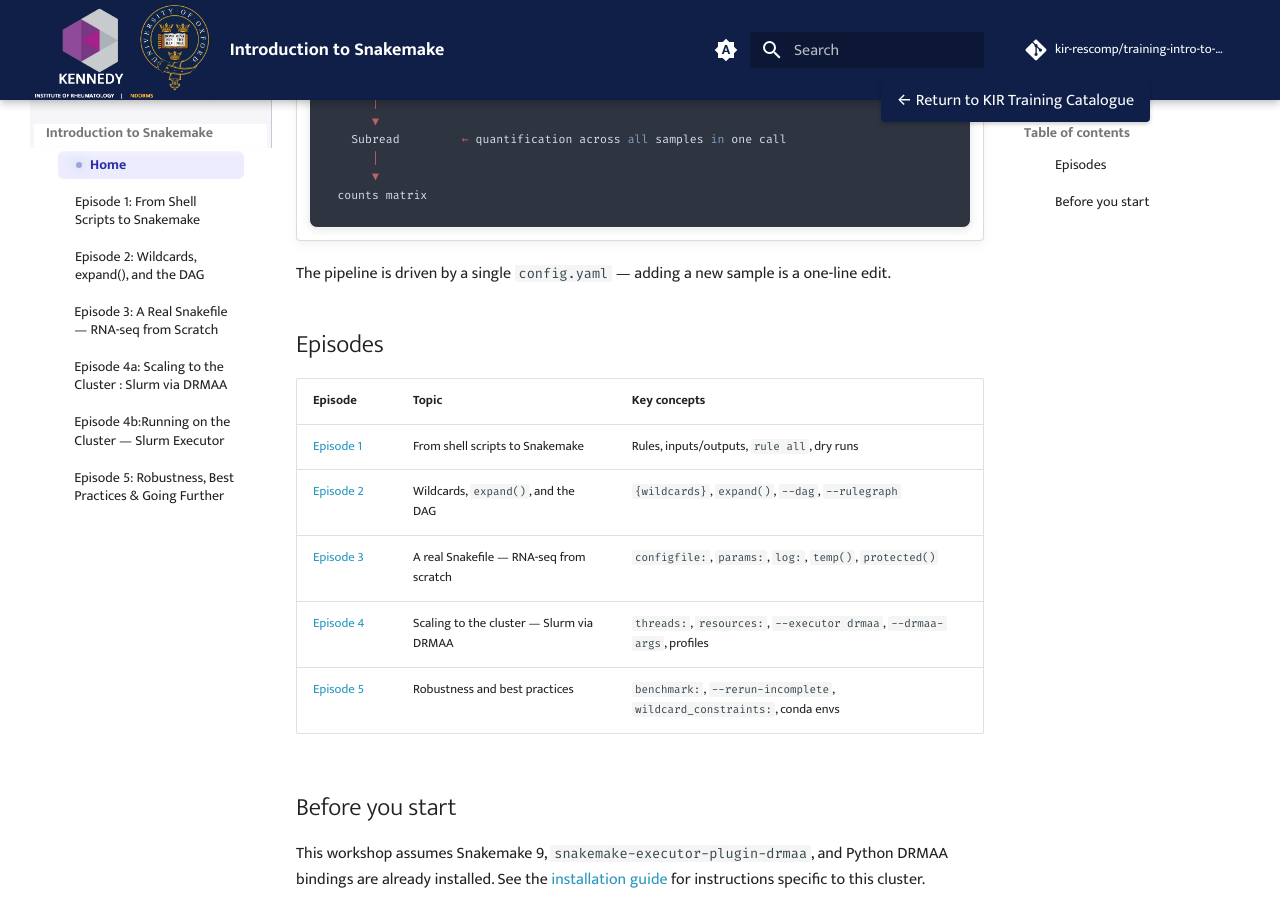
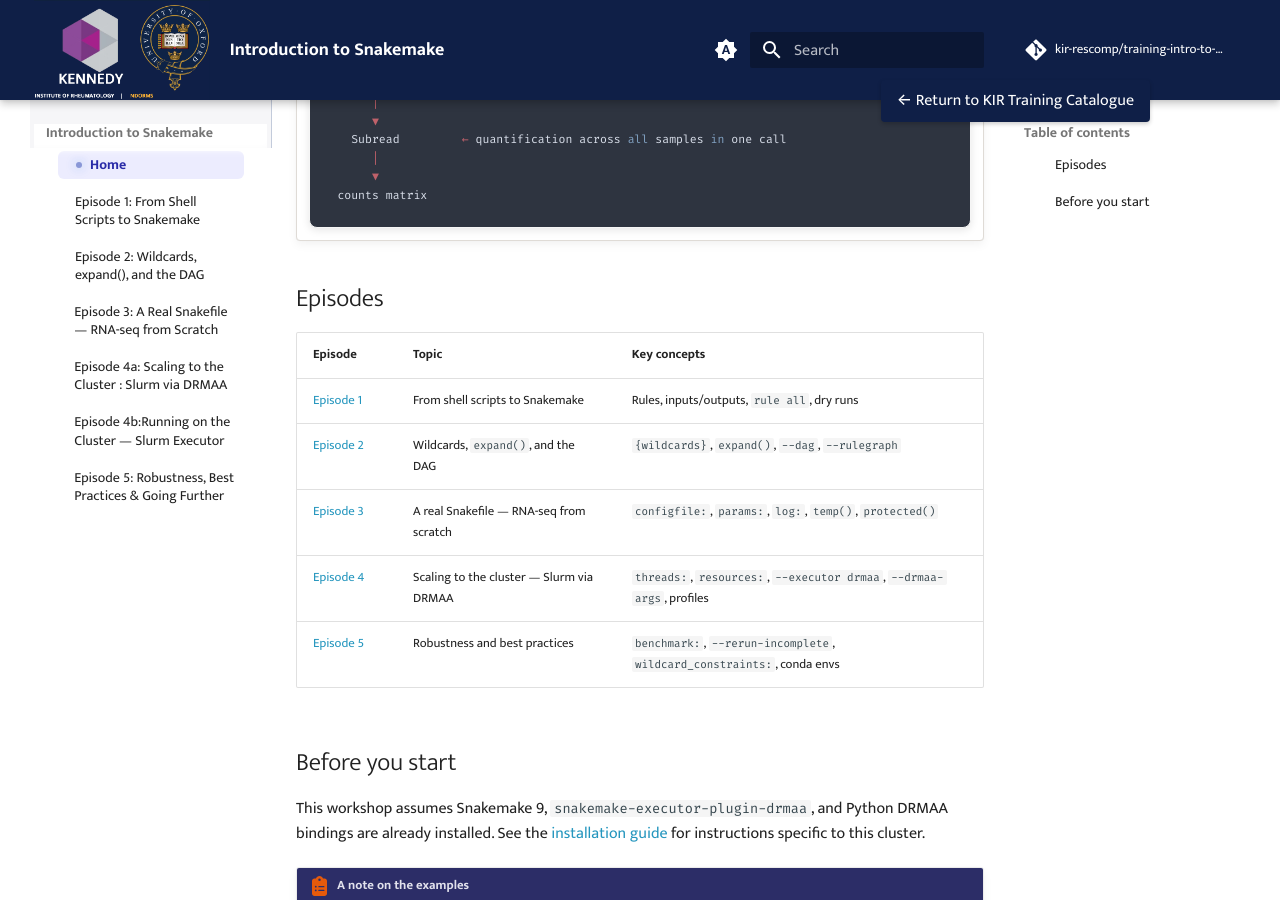
Before and after one commit to kir-rescomp/training-intro-to-snakemake, an MkDocs documentation site: the page built from docs/index.md, in a window 1280 px wide and 900 px high, scrolled down 963 px. Built offline with MkDocs 1.6.1 and Material for MkDocs 9.7.7, drawn with Linux system fonts in a browser that asks for light colours; comment, search, counter and statistics services are not loaded.

Commit message:
update index

````diff
--- a/docs/index.md
+++ b/docs/index.md
@@ -53,7 +53,6 @@
     ```
     </div>
 
-The pipeline is driven by a single `config.yaml` — adding a new sample is a one-line edit.
 
 ## Episodes
 
````
